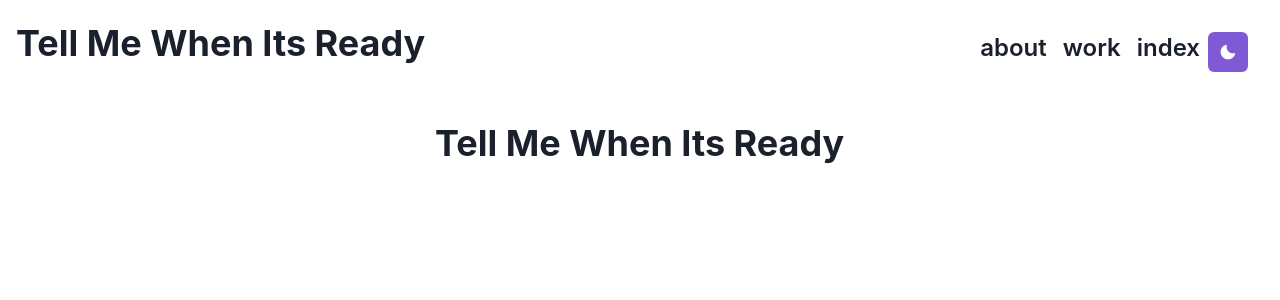
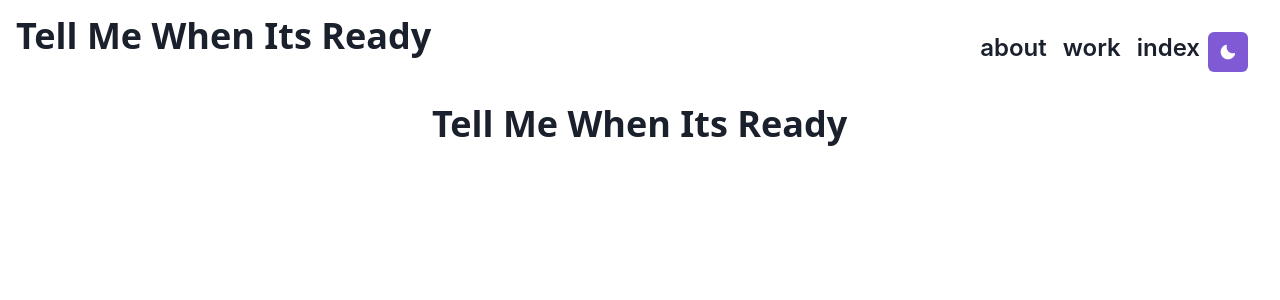
Before and after one commit to bryansdream/feta-satu, a Next.js app: page /components/feta in a window 1280 px wide. Shown: the top 300 px of the page. Built offline with nearby package versions, Linux system fonts and the light colour scheme.

Commit message:
Update feta.js

```diff
--- a/pages/components/feta.js
+++ b/pages/components/feta.js
@@ -5,11 +5,11 @@ import Tada from 'react-reveal/Tada';
 
 export default function FetaHero() {
     return(
-        <div className="flex justify-center">
+        <div className="flex justify-center font-sans">
             <Tada>
             <Box mb={[10, 20, 30]}>
             <Link href="/">
-            <Text fontSize="4xl" as="b">Tell Me When Its Ready</Text>
+            <p className="font-bold text-2xl md:text-3xl lg:text-4xl">Tell Me When Its Ready</p>
             </Link>
             </Box>
             </Tada>
```
